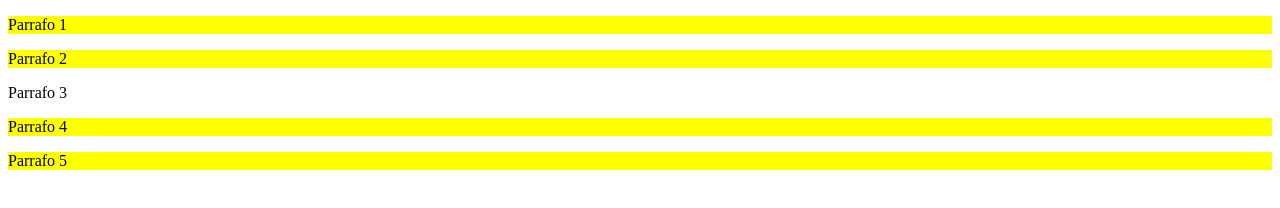
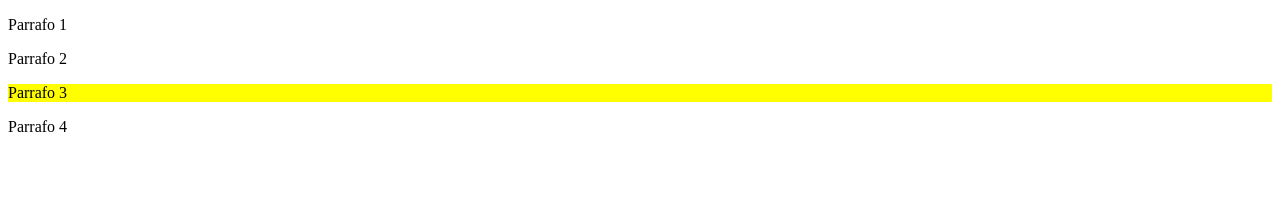
Before and after one commit to Cesar14GR/Modulo1, a plain HTML site: page practicas/selectores-combinadores.html in a window 1280 px wide. Drawn offline with Linux system fonts and the light colour scheme.

Commit message:
selector adyacente - combinadores

```diff
--- a/css/selectores-combinadores.css
+++ b/css/selectores-combinadores.css
@@ -1,4 +1,4 @@
-/*Selectores decendientes */
-div > p{
+/*Selector adyacente */
+div + p{
     background-color: yellow;
 }
--- a/practicas/selectores-combinadores.html
+++ b/practicas/selectores-combinadores.html
@@ -11,9 +11,9 @@
     <div>
     <p>Parrafo 1</p>
     <p>Parrafo 2</p>
-    <section><p>Parrafo 3</p></section>
+</div>
+<p>Parrafo 3</p>
     <p>Parrafo 4</p>
-    <p>Parrafo 5</p>
-</div>
+
 </body>
 </html>
```
